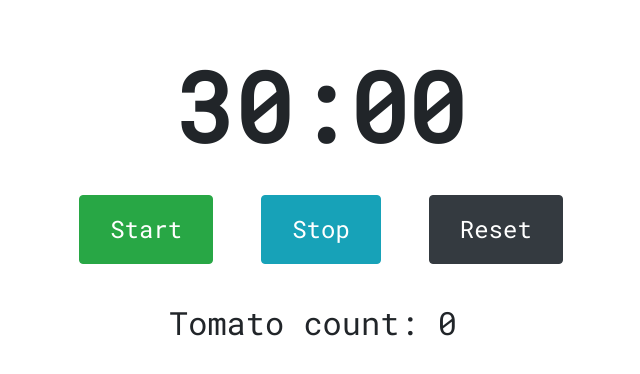
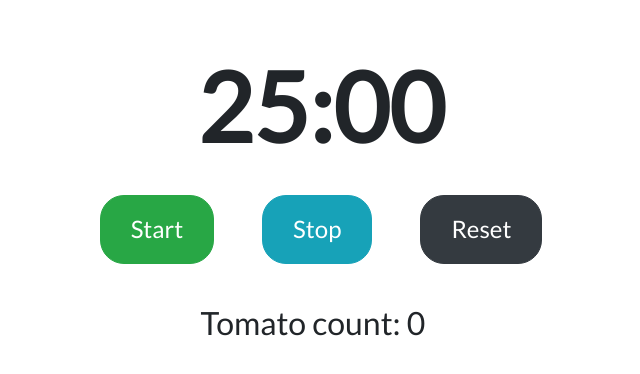
Before and after one commit to kpresta04/tomatoTracker, a plain HTML site: page index.html in a window 1280 px wide. Shown: the whole page, without its empty margins (319-959 px from the left). Drawn offline with nearby package versions, Linux system fonts and the light colour scheme.

Commit message:
changed font and default time to 25

```diff
--- a/assets/css/styles.css
+++ b/assets/css/styles.css
@@ -3,7 +3,7 @@ body {
   height: 100%;
   width: 100%;
   position: fixed;
-  font-family: "Roboto Mono", monospace;
+  font-family: "Lato", sans-serif;
 }
 
 h1 {
@@ -17,6 +17,7 @@ h1 {
   font-size: 24px;
   padding: 15px 30px 16px;
   margin-top: 1em;
+  border-radius: 1em;
 }
 
 .tomatoImage {
--- a/index.html
+++ b/index.html
@@ -7,10 +7,7 @@
       name="viewport"
       content="width=device-width, initial-scale=1, shrink-to-fit=no"
     />
-    <link
-      href="https://fonts.googleapis.com/css?family=Roboto+Mono&display=swap"
-      rel="stylesheet"
-    />
+    <link href="https://fonts.googleapis.com/css?family=Lato&display=swap" rel="stylesheet">
     <!-- Bootstrap CSS -->
     <link
       rel="stylesheet"
--- a/scripts.js
+++ b/scripts.js
@@ -64,7 +64,7 @@ $(document).ready(function() {
 
   //initial variables
   let running = false;
-  let minutes = 30;
+  let minutes = 25;
   let seconds = 0;
   let timeValue = minutes * 60;
 
```
